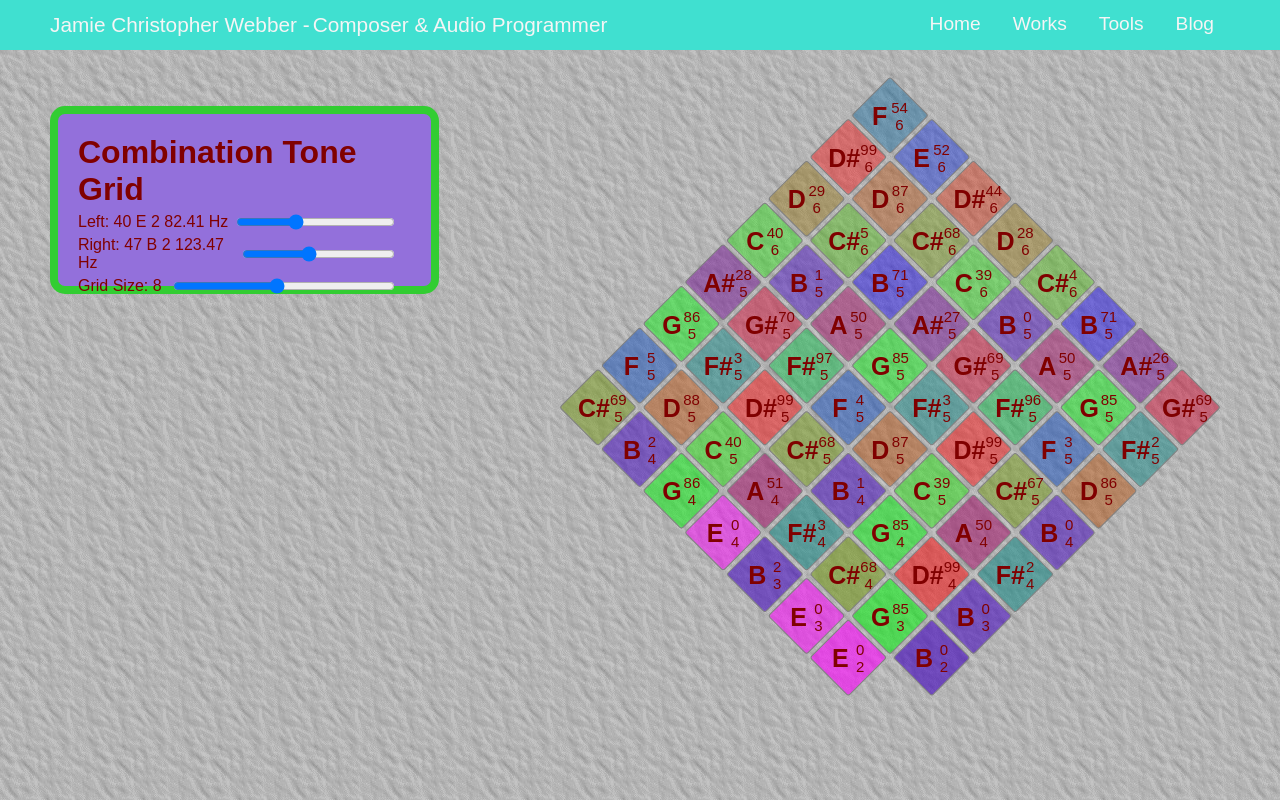
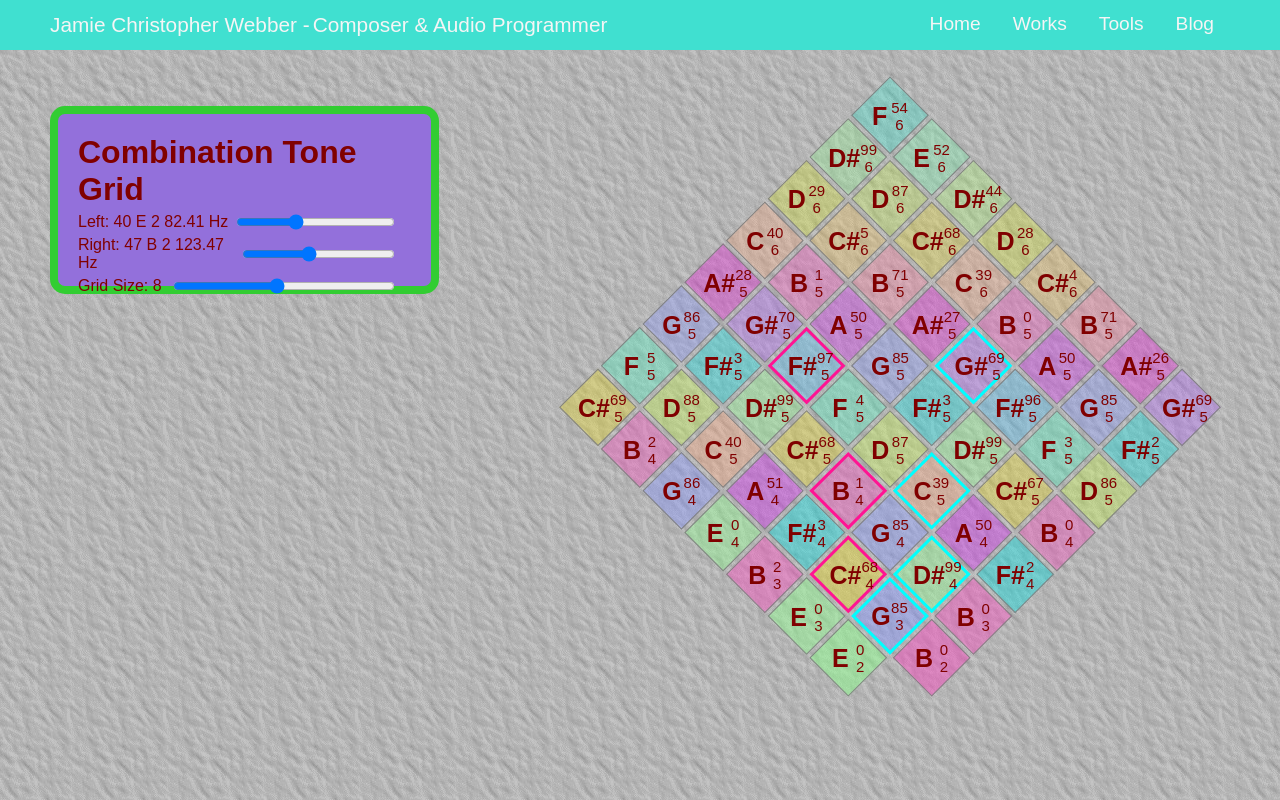
Before and after one commit to jamiecwebber/jcw-website-v2, a React (Create React App) app: page /tools/CTC in a window 1280 px wide. Built offline with nearby package versions, Linux system fonts and the light colour scheme.

Commit message:
added fibonacci-tone indicators

```diff
--- a/src/pages/Tools/CTC/CombinationToneMap.components.js
+++ b/src/pages/Tools/CTC/CombinationToneMap.components.js
@@ -53,22 +53,33 @@ const GridNote = ({leftMIDI, rightMIDI, gridSize, left, right}) => {
     let { midi, cents } = splitMidicents(midicents);
     let { noteName, octave, note } = midiToNote(midi);
 
-    // calcultate RGBA value for note (this is here rather than in styles for efficiency)
+    // determine whether this note is part of a fibonacci-like series
+    // could be edited to take into account gridSize and not have to use an array
+    let colourToneLeft = false;
+    let colourToneRight = false;
+    let fibSeries = [1,1,2,3,5,8,13,21];
+    for (let i = 0; i < 7; i++) {
+        if ( fibSeries[i] === right && fibSeries[i - 1] === left ) { colourToneRight = true; }
+        else if ( fibSeries[i] === left && fibSeries[i - 1] === right ) { colourToneLeft = true; };
+    }
+
+    // this calcultates RGBA value for note (this is here rather than in styles for efficiency)
+    // transparency is calculated on the styled components side based on octave
     // RGBA max is (255, 255, 255, 1)
     let max = 255;
-    let hue = ((note * 100) + cents)/400; // gives value between 0 and 3 to 3 decimal points
-    // 0 and 3 should be max red, 1 max green, 2 max blue. If they all ramp up and down over 0.33, that makes:
+    let hue = ((note * 100) + cents)/1200; // gives value between 0 and 3 to 3 decimal points
     let calculateColour = ( intensity ) => {
-        intensity = intensity > 2 ? Math.abs( ( 3 - intensity ) ) : Math.abs(intensity); // shifts the red values between 2 and 3 to 1 and 0.
-        return ( intensity > 1 ) ? ( 0 ) : ( intensity * max );
+        return (0.25 - Math.pow(intensity, 2)) * 4 * max;
     }
-    // transparency is calculated on the styled components side based on octave
-    let colour = "rgba(" + calculateColour(hue) + ", " + calculateColour(hue - 1) + ", " + calculateColour(hue - 2) + ", ";
 
-    // "hsl(" + ((noteWithCents/1200 * 360)) + ", 80%, " + ((octave * 5 ) + 40) + "%)"
+    // this centers the hue values around (-0.5, 0.5) to use the above calculation
+    let colour = "rgba(" +
+        calculateColour((hue > 0.5) ? hue - 1 : hue) + ", " +
+        calculateColour((hue - 0.333) > 0.5 ? hue - 1.333 : hue - 0.333) + ", " +
+        calculateColour((hue - 0.666) < -0.5 ? hue + 0.333 : hue - 0.666) + ", ";
 
     return (
-        <StyledGridNote gridSize={gridSize} colour={colour} octave={octave}>
+        <StyledGridNote gridSize={gridSize} colour={colour} octave={octave} colourToneLeft={colourToneLeft} colourToneRight={colourToneRight}>
             <GridNoteInfo  octave={octave} noteName={noteName} cents={cents} gridSize={gridSize}/>
         </StyledGridNote>
     )
--- a/src/pages/Tools/CTC/CombinationToneMap.styles.js
+++ b/src/pages/Tools/CTC/CombinationToneMap.styles.js
@@ -72,13 +72,13 @@ export const ZeroGridNote = styled.div`
 
 
 export const StyledGridNote = styled.div`
-    border: 1px solid gray;
-    border-radius: 3px;
+    border: ${({colourToneRight, colourToneLeft }) => ( colourToneRight ? "3px solid aqua" : colourToneLeft ? "3px solid deeppink" : "1px solid gray")};
+    border-radius: "3px";
     margin: 2px;
     display: flex;
     justify-content: center;
     align-items: center;
-    background-color: ${({ colour, octave }) => (colour + (1 - ((octave * 0.05 ) + 0.30))) + ")"};
+    background-color: ${({ colour, octave }) => (colour + (0.6 - (octave * 0.05 ))) + ")"};
     rotate: -180deg;
     width: ${({gridSize}) => ((55/gridSize) + "vh")};
     height: ${({gridSize}) => ((55/gridSize) + "vh")};
@@ -93,8 +93,8 @@ export const StyledGridNote = styled.div`
     } */
 
     &:hover {
-        background-color: ${({ colour, octave }) => (colour + (1 - ((octave * 0.05 ) + 0.40))) + ")"};;
-        transition: all 0.3s ease;
+        background-color: ${({ colour, octave }) => (colour + (0.9 - (octave * 0.025 ))) + ")"};;
+        transition: all 0.2s ease;
 
     }
 `
```
Also changed, not shown: src/pages/Tools/CTC/CombinationToneMap.js (+0 -24 lines).
